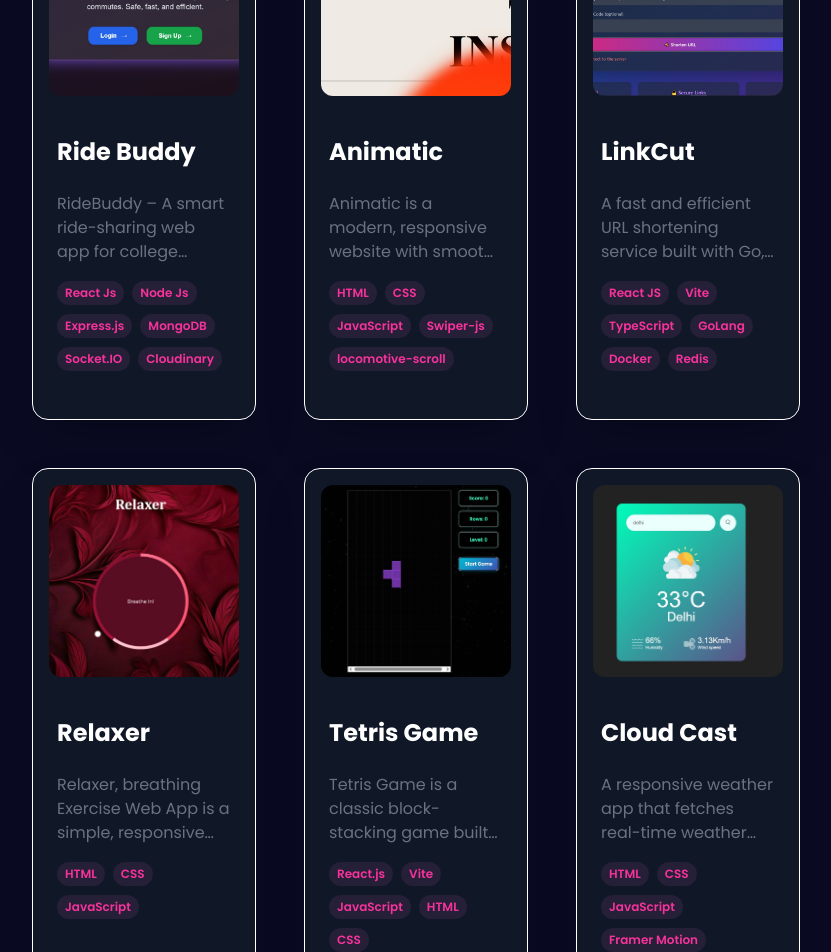
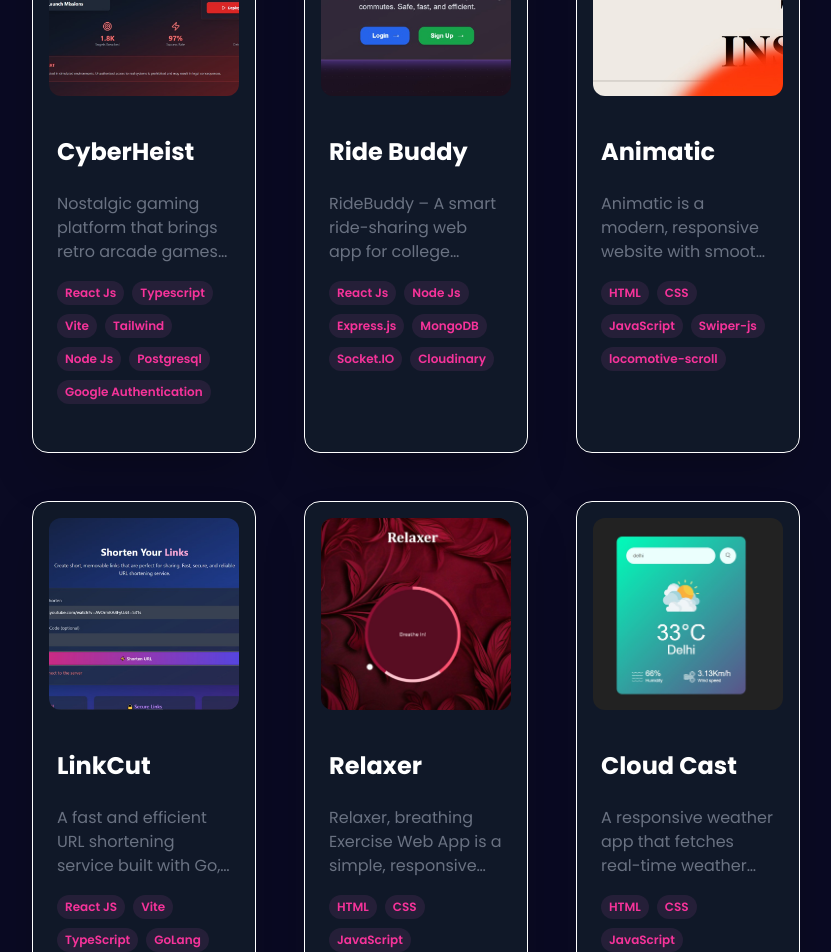
Before and after one commit to Rashi-Dwivedi1812/Portfolio-Website, a React (Vite) app in the folder portfolio/: page / in a window 1280 px wide. Shown: the part 4100-5052 px from the top of the page, without its empty margins (224-1055 px from the left). Built offline with nearby package versions, Linux system fonts and the light colour scheme.

Commit message:
adding recent project

```diff
--- a/portfolio/src/constants.js
+++ b/portfolio/src/constants.js
@@ -46,7 +46,7 @@ import urlLogo from './assets/work_logo/url.jpeg';
 import relaxerLogo from './assets/work_logo/relaxer.jpeg';
 import tetrisLogo from './assets/work_logo/tetris.jpeg';
 import cloudLogo from './assets/work_logo/cloud.jpeg';
-
+import cyberheist from './assets/work_logo/cyberheist.jpeg';
 
 export const SkillsInfo = [
   {
@@ -169,6 +169,16 @@ export const SkillsInfo = [
   export const projects = [
     {
       id: 0,
+      title: "CyberHeist",
+      description:
+        "Nostalgic gaming platform that brings retro arcade games into the modern era.",
+      image: cyberheist,
+      tags: [ "React Js","Typescript","Vite","Tailwind","Node Js","Postgresql","Google Authentication"],
+      github: "https://github.com/Cyberheist1/cyberheist",
+      webapp: "https://cyber-heist.netlify.app/",
+    },
+    {
+      id: 1,
       title: "Ride Buddy",
       description:
         "RideBuddy – A smart ride-sharing web app for college students with real-time chat, cost transparency, and college email authentication. Built using MERN stack + Socket.IO.",
@@ -178,7 +188,7 @@ export const SkillsInfo = [
       webapp: "https://ride-buddy-indol.vercel.app/",
     },
     {
-      id: 1,
+      id: 2,
       title: "Animatic",
       description:
         "Animatic is a modern, responsive website with smooth scroll animations and interactive sliders using Locomotive.js and Swiper.js. Perfect for portfolios, landing pages, and creative showcases.",
@@ -188,7 +198,7 @@ export const SkillsInfo = [
       webapp: "https://rashi-dwivedi1812.github.io/Animatic/",
     },
     {
-      id: 2,
+      id: 3,
       title: "LinkCut",
       description:
         "A fast and efficient URL shortening service built with Go, Redis, and Docker for the backend, and a modern React + TypeScript frontend for a smooth user experience.",
@@ -198,7 +208,7 @@ export const SkillsInfo = [
       webapp: "",
     },
     {
-      id: 3,
+      id: 4,
       title: "Relaxer",
       description:
         "Relaxer, breathing Exercise Web App is a simple, responsive tool that guides users through mindful breathing with smooth animations. Ideal for reducing stress, improving focus, and promoting relaxation. 🌿",
@@ -207,16 +217,16 @@ export const SkillsInfo = [
       github: "https://github.com/Rashi-Dwivedi1812/Relaxer",
       webapp: "https://rashi-dwivedi1812.github.io/Relaxer/",
     },
-    {
-      id: 4,
-      title: "Tetris Game",
-      description:
-        "Tetris Game is a classic block-stacking game built with React and Vite. It features smooth gameplay, responsive controls, and a clean UI—all optimized for performance and modern browsers. 🎮",
-      image: tetrisLogo,
-      tags: ["React.js","Vite","JavaScript", "HTML", "CSS"],
-      github: "https://github.com/Rashi-Dwivedi1812/Tetris-Game",
-      webapp: "",
-    },
+    // {
+    //   id: 4,
+    //   title: "Tetris Game",
+    //   description:
+    //     "Tetris Game is a classic block-stacking game built with React and Vite. It features smooth gameplay, responsive controls, and a clean UI—all optimized for performance and modern browsers. 🎮",
+    //   image: tetrisLogo,
+    //   tags: ["React.js","Vite","JavaScript", "HTML", "CSS"],
+    //   github: "https://github.com/Rashi-Dwivedi1812/Tetris-Game",
+    //   webapp: "",
+    // },
     {
       id: 5,
       title: "Cloud Cast",
```
Also changed, not shown: portfolio/src/assets/work_logo/cyberheist.jpeg (added).
